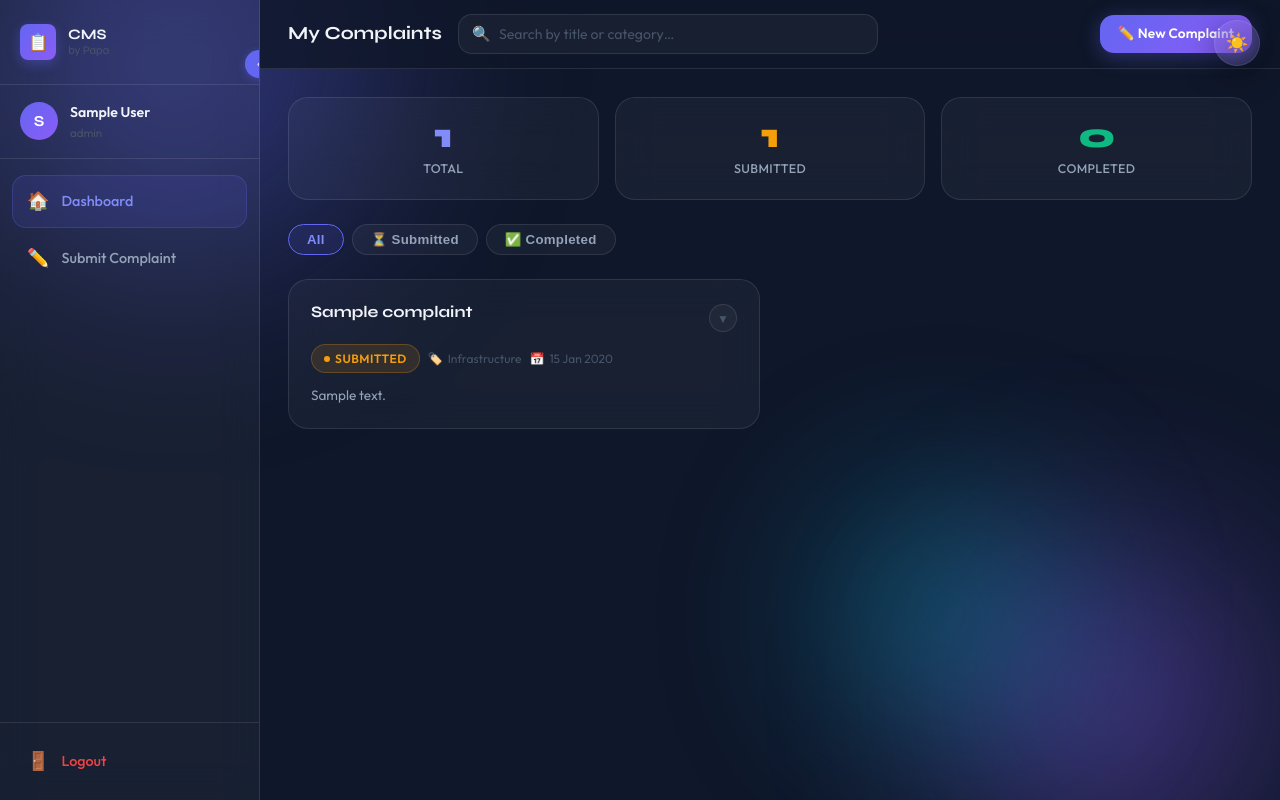
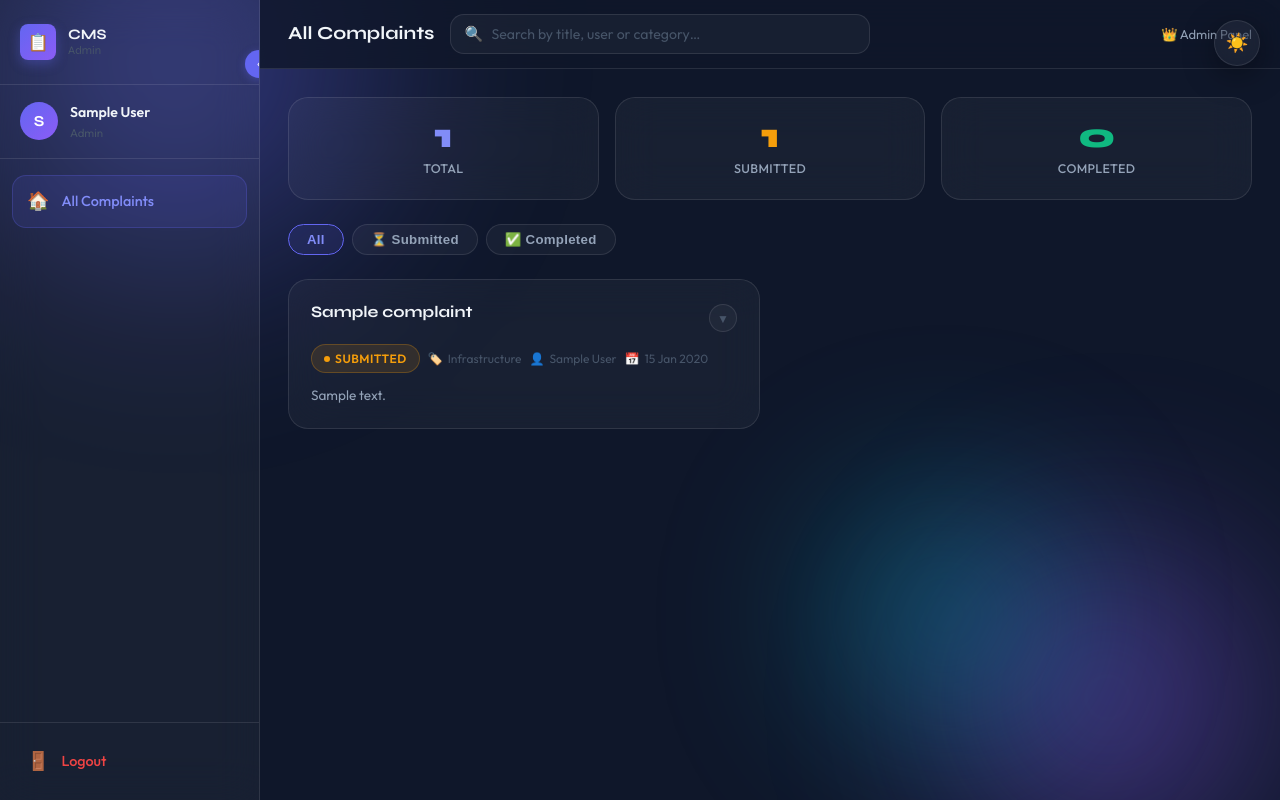
Before and after one commit to parth-sahuji/Complaint-Management-System-, a PHP site: page /admin/dashboard.php in a window 1280 px wide. Run offline with PHP 8.4, Linux system fonts and the light colour scheme; the visitor is signed in with stand-in values (Sample User, id 1); data comes from the database, SQL or seed files in the repository; tables that the repository leaves empty hold one stand-in row (values such as "Sample post"); grey boxes marked "Sample" are stand-in pictures.

Commit message:
Add admin dashboard and status update (Sourav)

```diff
--- /dev/null
+++ b/admin/dashboard.php
@@ -0,0 +1,297 @@
+<?php
+/**
+ * admin/dashboard.php — Admin Dashboard
+ */
+session_start();
+
+// Access control — sirf Admin access kar sakta hai
+if (!isset($_SESSION['user_id']) || $_SESSION['user_role'] !== 'Admin') {
+    header('Location: ../login.php');
+    exit;
+}
+
+require_once '../includes/db.php';
+
+// Fetch all complaints with user + category info
+$stmt = $pdo->query("
+    SELECT
+        c.id, c.title, c.description, c.location, c.status, c.created_at,
+        cat.category_name,
+        u.name  AS user_name,
+        u.email AS user_email,
+        a.name  AS assigned_name
+    FROM   complaints c
+    JOIN   categories cat ON cat.id = c.category_id
+    JOIN   users u         ON u.id  = c.user_id
+    LEFT   JOIN users a    ON a.id  = c.assigned_to
+    ORDER  BY c.created_at DESC
+");
+$complaints = $stmt->fetchAll(PDO::FETCH_ASSOC);
+
+// Fetch images for each complaint
+$complaintIds = array_column($complaints, 'id');
+$images = [];
+if ($complaintIds) {
+    $placeholders = implode(',', array_fill(0, count($complaintIds), '?'));
+    $imgStmt = $pdo->prepare("
+        SELECT complaint_id, image_path
+        FROM   complaint_images
+        WHERE  complaint_id IN ($placeholders)
+    ");
+    $imgStmt->execute($complaintIds);
+    foreach ($imgStmt->fetchAll(PDO::FETCH_ASSOC) as $img) {
+        $images[$img['complaint_id']][] = $img['image_path'];
+    }
+}
+
+// Stats
+$total     = count($complaints);
+$submitted = count(array_filter($complaints, fn($c) => $c['status'] === 'Submitted'));
+$completed = count(array_filter($complaints, fn($c) => $c['status'] === 'Completed'));
+
+$activePage = 'admin-dashboard';
+$pageTitle  = 'Admin Dashboard';
+
+// head.php ka path admin folder se alag hai
+$siteTitle = 'Complaint Management System – by Papa';
+$fullTitle  = $pageTitle . ' · ' . $siteTitle;
+?>
+<!DOCTYPE html>
+<html lang="en" data-theme="dark">
+<head>
+  <meta charset="UTF-8">
+  <meta name="viewport" content="width=device-width, initial-scale=1.0">
+  <title><?= htmlspecialchars($fullTitle) ?></title>
+  <link rel="preconnect" href="https://fonts.googleapis.com">
+  <link rel="preconnect" href="https://fonts.gstatic.com" crossorigin>
+  <link href="https://fonts.googleapis.com/css2?family=Syne:wght@400;500;600;700;800&family=Outfit:wght@300;400;500;600&display=swap" rel="stylesheet">
+  <link rel="stylesheet" href="../assets/css/style.css">
+</head>
+<body>
+
+<!-- Animated Background — same as user dashboard -->
+<div id="bg-canvas">
+  <div class="orb orb-1"></div>
+  <div class="orb orb-2"></div>
+  <div class="orb orb-3"></div>
+</div>
+
+<!-- Theme Toggle -->
+<button id="themeToggle" class="theme-toggle" title="Toggle theme" aria-label="Toggle dark/light mode">☀️</button>
+
+<!-- Toast Container -->
+<div id="toastContainer" class="toast-container"></div>
+
+<div class="page-wrapper">
+<div class="dashboard-layout">
+
+  <!-- Sidebar — same structure as user sidebar -->
+  <?php
+    $userName    = $_SESSION['user_name'] ?? 'Admin';
+    $userRole    = $_SESSION['user_role'] ?? 'Admin';
+    $userInitial = strtoupper(substr($userName, 0, 1));
+  ?>
+  <div id="sidebarOverlay" class="sidebar-overlay"></div>
+  <aside id="sidebar" class="sidebar" role="navigation" aria-label="Main navigation">
+    <div class="sidebar-header">
+      <div class="sidebar-logo" aria-hidden="true">📋</div>
+      <div class="sidebar-title">CMS <span>Admin</span></div>
+      <button id="sidebarToggle" class="sidebar-toggle" title="Collapse sidebar" aria-label="Toggle sidebar">‹</button>
+    </div>
+    <div class="sidebar-user">
+      <div class="user-avatar" aria-hidden="true"><?= htmlspecialchars($userInitial) ?></div>
+      <div class="user-info">
+        <div class="user-name"><?= htmlspecialchars($userName) ?></div>
+        <div class="user-role"><?= htmlspecialchars($userRole) ?></div>
+      </div>
+    </div>
+    <nav class="sidebar-nav">
+      <a href="dashboard.php" class="nav-item active" title="All Complaints">
+        <span class="nav-icon" aria-hidden="true">🏠</span>
+        <span class="nav-label">All Complaints</span>
+      </a>
+    </nav>
+    <div class="sidebar-footer">
+      <a href="../logout.php" class="nav-item logout" title="Logout">
+        <span class="nav-icon" aria-hidden="true">🚪</span>
+        <span class="nav-label">Logout</span>
+      </a>
+    </div>
+  </aside>
+
+  <!-- Main Content -->
+  <div class="main-content" id="mainContent">
+
+    <!-- Topbar -->
+    <header class="topbar">
+      <button id="mobileSidebarToggle" class="mobile-toggle" aria-label="Open menu" style="display:none;">☰</button>
+      <span class="topbar-title">All Complaints</span>
+
+      <!-- Search -->
+      <div class="search-bar">
+        <span class="search-icon">🔍</span>
+        <input
+          type="text"
+          id="searchInput"
+          class="search-input"
+          placeholder="Search by title, user or category…"
+          aria-label="Search complaints"
+        >
+      </div>
+
+      <div class="topbar-actions">
+        <span style="font-size:13px; color:var(--text-secondary);">👑 Admin Panel</span>
+      </div>
+    </header>
+
+    <!-- Content -->
+    <div class="content-area">
+
+      <!-- Stats Row — same as user dashboard -->
+      <div class="stats-row mb-24">
+        <div class="glass-card stat-card total fade-up">
+          <div class="stat-value"><?= $total ?></div>
+          <div class="stat-label">Total</div>
+        </div>
+        <div class="glass-card stat-card submitted fade-up delay-1">
+          <div class="stat-value"><?= $submitted ?></div>
+          <div class="stat-label">Submitted</div>
+        </div>
+        <div class="glass-card stat-card completed fade-up delay-2">
+          <div class="stat-value"><?= $completed ?></div>
+          <div class="stat-label">Completed</div>
+        </div>
+      </div>
+
+      <!-- Filter Pills — same as user dashboard -->
+      <div class="filter-pills mb-24 fade-up delay-1">
+        <button class="pill active" data-filter="all">All</button>
+        <button class="pill" data-filter="submitted">⏳ Submitted</button>
+        <button class="pill" data-filter="completed">✅ Completed</button>
+      </div>
+
+      <!-- Complaints Grid — same layout as user dashboard -->
+      <div class="complaints-grid" id="complaintsGrid">
+
+        <?php if (empty($complaints)): ?>
+          <div class="empty-state" id="emptyState" style="display:flex;flex-direction:column;align-items:center;">
+            <span class="empty-icon">📭</span>
+            <h3>No complaints yet</h3>
+            <p>No complaints have been submitted yet.</p>
+          </div>
+
+        <?php else: ?>
+
+          <div class="empty-state" id="emptyState" style="display:none;flex-direction:column;align-items:center;">
+            <span class="empty-icon">🔍</span>
+            <h3>No results found</h3>
+            <p>Try a different search or filter.</p>
+          </div>
+
+          <?php foreach ($complaints as $i => $c):
+            $statusKey  = strtolower($c['status']);
+            $cardImages = $images[$c['id']] ?? [];
+            $delay      = min($i, 5);
+          ?>
+          <article
+            class="glass-card complaint-card fade-up delay-<?= $delay ?>"
+            data-title="<?= htmlspecialchars(strtolower($c['title'])) ?>"
+            data-category="<?= htmlspecialchars(strtolower($c['category_name'])) ?>"
+            data-status="<?= htmlspecialchars($statusKey) ?>"
+            data-user="<?= htmlspecialchars(strtolower($c['user_name'])) ?>"
+            role="button"
+            tabindex="0"
+            aria-expanded="false"
+          >
+            <!-- Card Top — same as user dashboard -->
+            <div class="complaint-card-inner">
+              <div class="complaint-card-top">
+                <h3 class="complaint-title"><?= htmlspecialchars($c['title']) ?></h3>
+                <span class="expand-chevron" aria-hidden="true">▼</span>
+              </div>
+
+              <div class="complaint-meta">
+                <span class="badge badge-<?= $statusKey ?>"><?= htmlspecialchars($c['status']) ?></span>
+                <span class="meta-chip" data-icon="🏷️"><?= htmlspecialchars($c['category_name']) ?></span>
+                <span class="meta-chip" data-icon="👤"><?= htmlspecialchars($c['user_name']) ?></span>
+                <span class="meta-chip" data-icon="📅"><?= date('d M Y', strtotime($c['created_at'])) ?></span>
+              </div>
+
+              <p class="complaint-preview"><?= htmlspecialchars($c['description']) ?></p>
+            </div>
+
+            <!-- Expandable Section — same as user dashboard + admin update form -->
+            <div class="complaint-expand">
+              <div class="expand-content">
+
+                <p class="expand-section-title">Description</p>
+                <p class="expand-description"><?= nl2br(htmlspecialchars($c['description'])) ?></p>
+
+                <p class="expand-section-title">📍 Location</p>
+                <p class="expand-location"><?= htmlspecialchars($c['location']) ?></p>
+
+                <p class="expand-section-title">📧 Submitted By</p>
+                <p class="expand-location"><?= htmlspecialchars($c['user_name']) ?> &mdash; <?= htmlspecialchars($c['user_email']) ?></p>
+
+                <?php if ($c['assigned_name']): ?>
+                <p class="expand-section-title">👤 Assigned To</p>
+                <p class="expand-location" style="margin-bottom:18px;"><?= htmlspecialchars($c['assigned_name']) ?></p>
+                <?php endif; ?>
+
+                <!-- Images -->
+                <p class="expand-section-title">🖼️ Attachments</p>
+                <?php if ($cardImages): ?>
+                  <div class="expand-images">
+                    <?php foreach ($cardImages as $imgPath): ?>
+                      <a href="../<?= htmlspecialchars($imgPath) ?>" target="_blank" rel="noopener">
+                        <img class="expand-img" src="../<?= htmlspecialchars($imgPath) ?>" alt="Complaint attachment" loading="lazy">
+                      </a>
+                    <?php endforeach; ?>
+                  </div>
+                <?php else: ?>
+                  <p class="no-images">No images attached.</p>
+                <?php endif; ?>
+
+                <!-- Admin Update Status Form -->
+                <p class="expand-section-title" style="margin-top:24px;">⚙️ Update Status</p>
+                <form method="POST" action="update.php" style="display:flex; gap:10px; align-items:center; flex-wrap:wrap; margin-top:8px;">
+                  <input type="hidden" name="complaint_id" value="<?= $c['id'] ?>">
+                  <select name="status" class="form-control" style="width:auto; padding:8px 14px; border-radius:10px; background:var(--bg-secondary); color:var(--text-primary); border:1px solid var(--glass-border);">
+                    <option value="Submitted" <?= $c['status'] === 'Submitted' ? 'selected' : '' ?>>⏳ Submitted</option>
+                    <option value="Completed" <?= $c['status'] === 'Completed' ? 'selected' : '' ?>>✅ Completed</option>
+                  </select>
+                  <button type="submit" class="btn btn-primary btn-sm">Update</button>
+                </form>
+
+              </div>
+            </div>
+          </article>
+          <?php endforeach; ?>
+
+        <?php endif; ?>
+
+      </div><!-- /.complaints-grid -->
+
+    </div><!-- /.content-area -->
+  </div><!-- /.main-content -->
+</div><!-- /.dashboard-layout -->
+</div><!-- /.page-wrapper -->
+
+<script>
+// Keyboard accessibility — same as user dashboard
+document.querySelectorAll('.complaint-card').forEach(function(card) {
+  card.addEventListener('keydown', function(e) {
+    if (e.key === 'Enter' || e.key === ' ') {
+      e.preventDefault();
+      card.classList.toggle('open');
+      card.setAttribute('aria-expanded', card.classList.contains('open'));
+    }
+  });
+});
+</script>
+
+<script src="../assets/js/theme.js"></script>
+<script src="../assets/js/animation.js"></script>
+<script src="../assets/js/validation.js"></script>
+</body>
+</html>
```
Also changed, not shown: admin/update.php (added, +27 -0 lines), login.php (+17 -31 lines).
